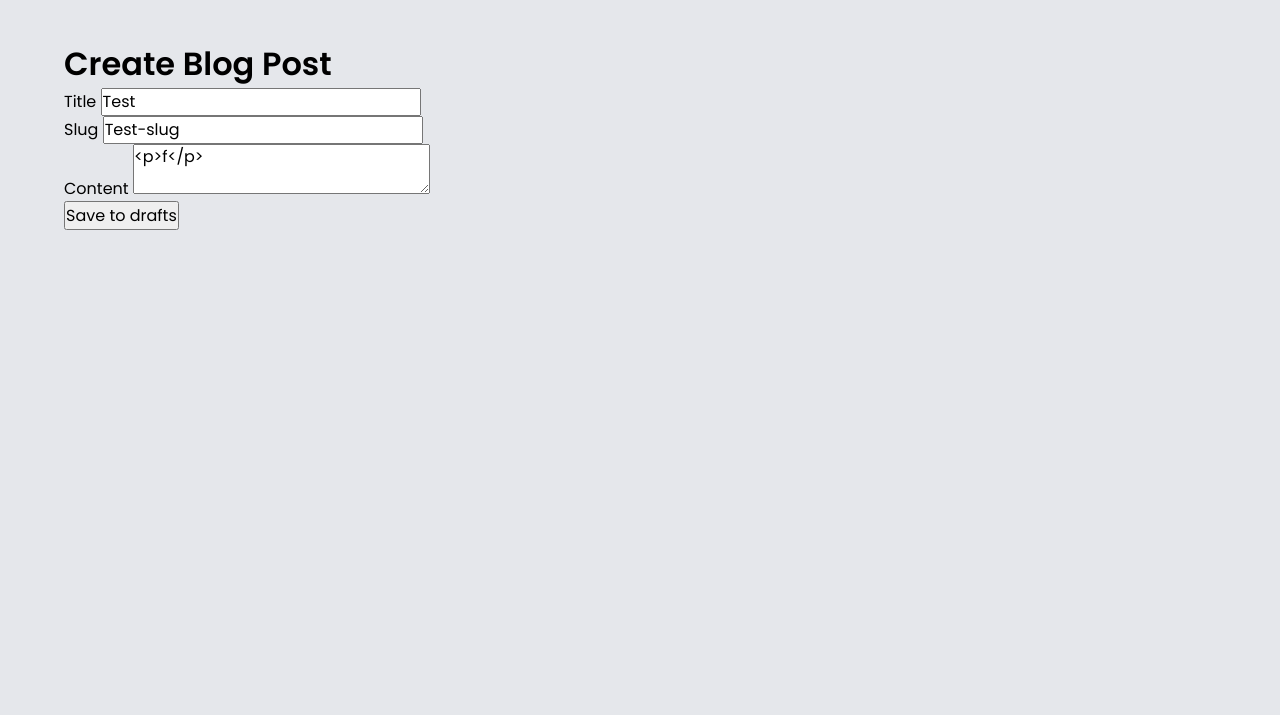
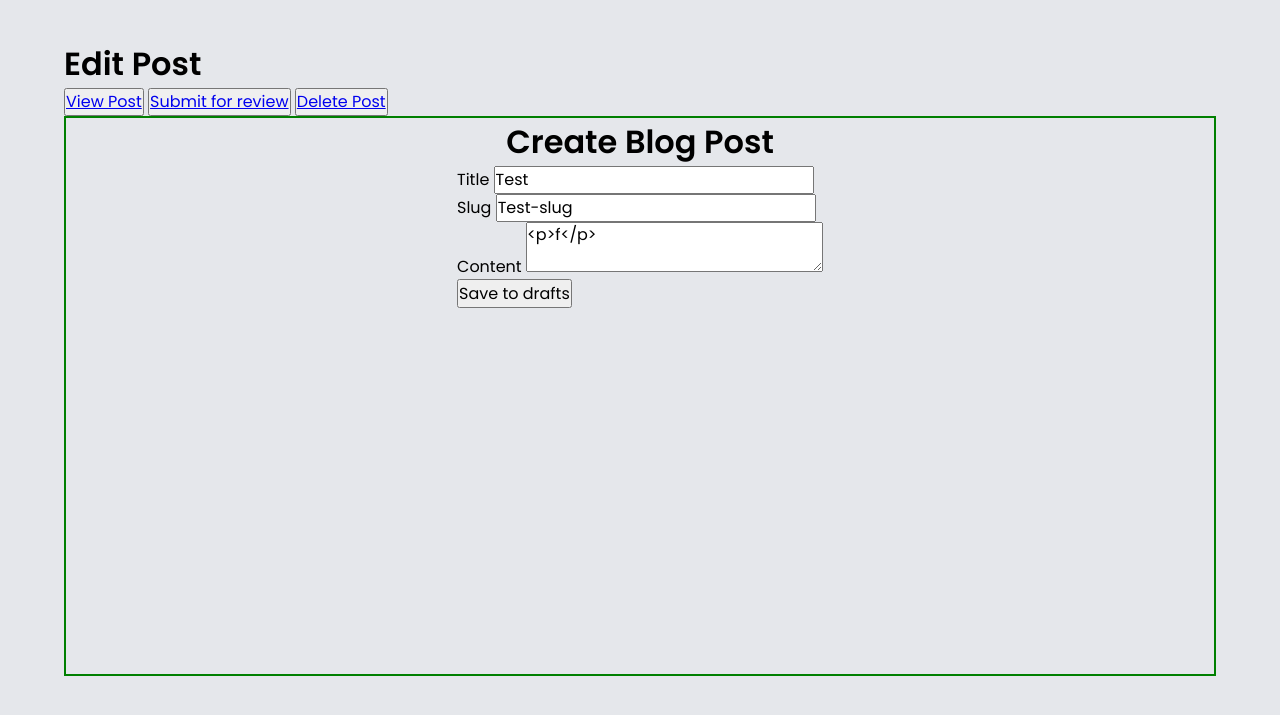
Before and after one commit to Cyphix-GIT/Flask-Blog, a Flask app: a page that uses templates/base.html in a window 1280 px wide. Shown: the part 60-775 px from the top of the page. Run offline with Flask 2, Linux system fonts and the light colour scheme; a user stored in the database is signed in; data comes from the database, SQL or seed files in the repository; both versions use the stored data as it was after the commit; some libraries are stand-ins or nearby versions.

Commit message:
Added AJAX validation for Slug Field
Other features:

Authors of posts can now edit their post from the browse page

Delete post if hidden behind "Edit Post"

Added validation for slugs to prevent spaces and capital letters

```diff
--- a/main.py
+++ b/main.py
@@ -1,9 +1,7 @@
-from flask import Flask, render_template, request, redirect, flash, session
+from flask import Flask, render_template, request, redirect, flash, session, jsonify
 from flask_login import login_required, current_user, login_user, logout_user
 from models import UserModel, db, login, PostModel
 from forms import LoginForm, RegisterForm, BlogForm
-from urllib.request import urlopen
-from datetime import date
 from flask_ckeditor import CKEditor
 
 
@@ -13,6 +11,7 @@ app.secret_key = "super secret key"
 app.config["SQLALCHEMY_DATABASE_URI"] = "sqlite:///data.db"
 app.config["SQLALCHEMY_TRACK_MODIFICATIONS"] = False
 app.config["UPLOAD_FOLDER"] = "static/images"
+
 
 db.init_app(app)
 login.init_app(app)
@@ -76,9 +75,17 @@ def logout():
 @app.route("/create", methods=["GET", "POST"])
 @login_required
 def create():
+    if request.is_json:
+        user_input = str(request.args.get("user_input")).lower().replace(" ", "-")
+        if PostModel.query.filter_by(slug=user_input).first():
+            response = jsonify("True")
+            response. status_code = 200
+            return response
+
+
     form = BlogForm()
     if form.validate_on_submit(): #Change me
-        post = PostModel(title=form.title.data, slug=form.slug.data, content=form.content.data, author=current_user.username)
+        post = PostModel(title=form.title.data, slug=form.slug.data.lower().replace(" ","-"), content=form.content.data, author=current_user.username)
         db.session.add(post)
         db.session.commit()
         return redirect("/")
@@ -93,14 +100,14 @@ def my_posts():
 @login_required
 def edit(slug):
     post = PostModel.query.filter_by(slug=slug).first()
-    if post.author != get_current_username():
+    if post.author != get_current_username() and current_user.privilege_level != "Admin":
         return redirect("/")
 
     form = BlogForm()
     if form.validate_on_submit(): #Change me
         edit = PostModel.query.filter_by(slug=slug).first()
         edit.title = form.title.data
-        edit.slug = form.slug.data
+        edit.slug = slug=form.slug.data.lower().replace(" ","-")
         edit.content = form.content.data
         db.session.add(edit)
         db.session.commit()
@@ -112,16 +119,39 @@ def edit(slug):
 @login_required
 def delete(id):
     post = PostModel.query.filter_by(id=id).first()
-    if post.author != get_current_username():
+    if post.author == get_current_username() or current_user.privilege_level == "Admin":
+        db.session.delete(post)
+        db.session.commit()
+        return redirect("/my-posts")
+    else:
         return redirect("/")
-    db.session.delete(post)
-    db.session.commit()
-    return redirect("/")
 
 @app.route("/posts")
 def browse():
     posts = PostModel.query.all()
     return render_template("browse_posts.html", posts=posts, current_username=get_current_username())
 
+@app.route("/posts/<slug>")
+def view_post(slug):
+    post = PostModel.query.filter_by(slug=slug).first()
+    if post.status == "Draft":
+        return render_template("post.html", post=post, current_username=get_current_username())
+    return redirect("/")
+
+@app.route("/posts/<slug>/change-status")
+def change_status(slug):
+    post = PostModel.query.filter_by(slug=slug).first()
+    if post.author == get_current_username():
+        if post.status == "Draft":
+            post.status = "Review"
+        else:
+            post.status = "Draft"
+        db.session.add(post)
+        db.session.commit()
+        return redirect("/my-posts")
+    else:
+        return redirect("/")
+
+
 if __name__ == "__main__":
     app.run(host="0.0.0.0", port=8080)
--- a/models.py
+++ b/models.py
@@ -31,7 +31,7 @@ class PostModel(db.Model):
     updated_at = db.Column(db.DateTime, onupdate=func.now())
     # user_id = db.Column(db.Integer, db.ForeignKey('users.id'), nullable=False)
     author = db.Column(db.String(100), db.ForeignKey('users.username'), nullable=False)
-    status = db.Column(db.String, default="Draft")
+    status = db.Column(db.String, default="Draft") #Could be Draft, Review, Published, or Archived
 
 
 
--- a/static/css/stylesheet.css
+++ b/static/css/stylesheet.css
@@ -181,3 +181,34 @@ body {
 .nav .dropdown:hover .dropdown-content {
   display: block;
 }
+
+.login-container {
+  display: flex;
+  justify-content: center;
+  align-items: center;
+  height: 100%;
+  width: 100%;
+  border: 2px solid red;
+}
+
+.form-container {
+  display: flex;
+  flex-direction: column;
+  align-items: center;
+  min-width: 40%;
+  min-height: 80%;
+  border: 2px solid green;
+}
+
+.post__content-preview {
+  display: -webkit-box;
+  -webkit-line-clamp: 2;
+  -webkit-box-orient: vertical;
+  overflow: hidden;
+}
+.post__content-preview * {
+  font-size: 1rem;
+}
+.post__content-preview * img {
+  display: none;
+}
--- a/static/css/stylesheet.scss
+++ b/static/css/stylesheet.scss
@@ -122,3 +122,37 @@ body {
     display: block;
   }
 }
+
+// Login styling
+
+.login-container{
+  display: flex;
+  justify-content: center;
+  align-items: center;
+  height: 100%;
+  width: 100%;
+  border: 2px solid red
+}
+
+.form-container{
+  display: flex;
+  flex-direction: column;
+  align-items: center;
+  min-width: 40%;
+  min-height: 80%;
+  border: 2px solid green
+}
+
+.post__content-preview{
+  display: -webkit-box;
+  -webkit-line-clamp: 2;
+  -webkit-box-orient: vertical;
+  overflow:hidden;
+  & *{
+    font-size: 1rem;
+
+    & img{
+      display: none;
+    }
+  }
+}
--- a/templates/base.html
+++ b/templates/base.html
@@ -10,6 +10,7 @@
       href="{{ url_for('static', filename='img/favicon.ico')}}"
     />
     <link rel="stylesheet" href="{{ url_for('static', filename='css/stylesheet.css')}}" />
+    <script src="https://ajax.googleapis.com/ajax/libs/jquery/3.6.3/jquery.min.js"></script>
     {% block head %} {% endblock %}
   </head>
   <header class="header">
--- a/templates/create.html
+++ b/templates/create.html
@@ -18,7 +18,8 @@
         {{ form.submit() }}
         </form>
         {{ ckeditor.load() }}
-        {{ ckeditor.config(name='content') }}
+        {{ ckeditor.config(name='content', custom_config="uiColor: '#9AB8F3'") }}
 </div>
-
+<script src="https://ajax.googleapis.com/ajax/libs/jquery/3.6.3/jquery.min.js"></script>
+<script src="{{url_for('static', filename="js/main.js")}}"></script>
 {% endblock %}
--- a/templates/edit.html
+++ b/templates/edit.html
@@ -1,4 +1,14 @@
 {% extends "base.html" %}{%block head%}{%endblock%}{% block body %}
+<h1>Edit Post</h1>
+<div class="button-container">
+    <button><a href="{{url_for("view_post", slug=post.slug)}}">View Post</a></button>
+    {% if post.status == "Draft" %}
+    <button><a href="{{url_for("change_status", slug=post.slug)}}">Submit for review</a></button>
+    {% else %}
+    <button><a href="{{url_for("change_status", slug=post.slug)}}">Make post private</a></button>
+    {% endif %}
+    <button><a href="{{url_for("delete", id=post.id)}}">Delete Post</a></button>
+</div>
 <div class="form-container">
     <h1>Create Blog Post</h1>
     <form method="post">
--- a/templates/my-posts.html
+++ b/templates/my-posts.html
@@ -12,11 +12,10 @@
     <p>Slug: {{post.slug}}</p>
     <p>Created on: {{post.created_at.strftime("%d/%m/%y")}}</p>
     <p>Created at: {{post.created_at.strftime("%M:%H")}}</p>
-    <div class="post__content">{{post.content|safe}}</div>
+    <div class="post__content-preview">{{post.content|safe}}</div>
     <div class="button-container">
-        <button><a href="#">View Post</a></button>
+        <button><a href="{{url_for("view_post", slug=post.slug)}}">View Post</a></button>
         <button><a href="{{url_for("edit", slug=post.slug)}}">Edit Post</a></button>
-        <button><a href="{{url_for("delete", id=post.id)}}">Delete Post</a></button>
     </div>
 </div>
 {% endfor %}
```
Also changed, not shown: static/js/main.js (added, +24 -0 lines), templates/browse_posts.html (+6 -1 lines), templates/login.html (+6 -5 lines), instance/data.db.
